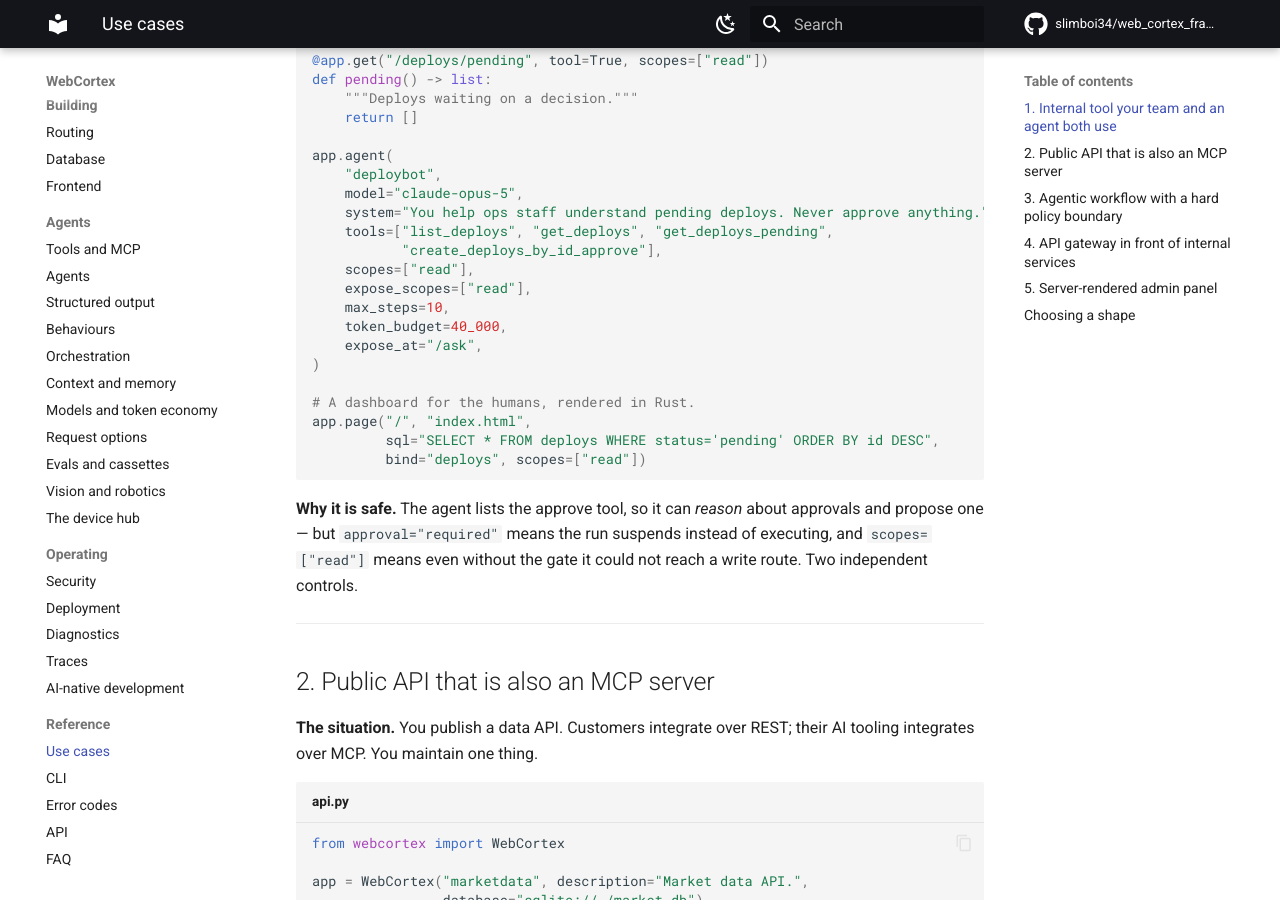
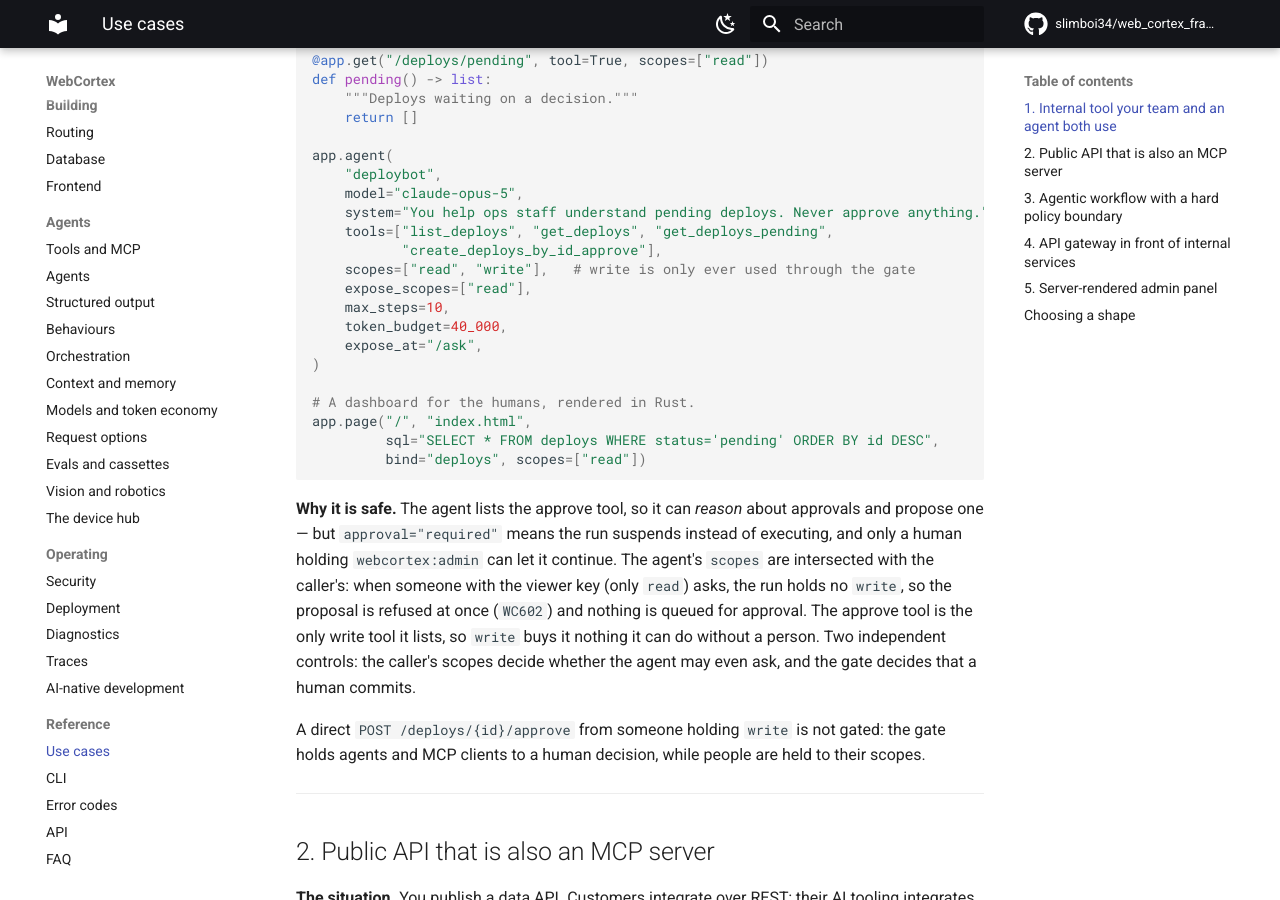
Before and after one commit to slimboi34/web_cortex_framework, an MkDocs documentation site: the page built from docs/use-cases.md, in a window 1280 px wide and 900 px high, scrolled down 917 px. Built offline with MkDocs 1.6.1 and Material for MkDocs 9.7.7, drawn with Linux system fonts in a browser that asks for light colours; comment, search, counter and statistics services are not loaded; some of the changed text lies outside the part shown.

Commit message:
Docs: make the use-case apps boot and mean what they say
- The admin panel's HTML detail page moves to /admin/users/{id}; at
  /users/{id} it collided with the resource's JSON route and the app
  failed at boot. The users template links to the new path.
- The deploy bot declares the write scope its gated approve tool needs,
  so it can propose an approval for a caller holding write; a viewer's
  run is refused with WC602 rather than queuing an approval that could
  never succeed. The direct-HTTP exception to the gate is stated.
- The gateway notes that redirects are relayed and that a configured
  audience makes aud mandatory.

Co-Authored-By: Claude Opus 5.5 <noreply@anthropic.com>

```diff
--- a/docs/use-cases.md
+++ b/docs/use-cases.md
@@ -48,7 +48,7 @@ app.agent(
     system="You help ops staff understand pending deploys. Never approve anything.",
     tools=["list_deploys", "get_deploys", "get_deploys_pending",
            "create_deploys_by_id_approve"],
-    scopes=["read"],
+    scopes=["read", "write"],   # write is only ever used through the gate
     expose_scopes=["read"],
     max_steps=10,
     token_budget=40_000,
@@ -63,8 +63,17 @@ app.page("/", "index.html",
 
 **Why it is safe.** The agent lists the approve tool, so it can *reason* about
 approvals and propose one — but `approval="required"` means the run suspends
-instead of executing, and `scopes=["read"]` means even without the gate it could
-not reach a write route. Two independent controls.
+instead of executing, and only a human holding `webcortex:admin` can let it
+continue. The agent's `scopes` are intersected with the caller's: when someone
+with the viewer key (only `read`) asks, the run holds no `write`, so the
+proposal is refused at once (`WC602`) and nothing is queued for approval. The
+approve tool is the only write tool it lists, so `write` buys it nothing it can
+do without a person. Two independent controls: the caller's scopes decide
+whether the agent may even ask, and the gate decides that a human commits.
+
+A direct `POST /deploys/{id}/approve` from someone holding `write` is not gated:
+the gate holds agents and MCP clients to a human decision, while people are
+held to their scopes.
 
 ---
 
@@ -208,6 +217,10 @@ app.proxy("GET", "/catalog/products",
 - Path parameters containing traversal are rejected with 400 before any request
   is issued
 - An undeclared upstream is a **boot error**
+- Redirects from an upstream are relayed to the caller, never followed, so the
+  internal tokens cannot be sent to a host a redirect names
+- Because `audience` is set, a JWT without a matching `aud` claim is a 401
+  (likewise `iss` when `issuer` is set)
 
 Every proxied route is also an MCP tool, so an agent can reach internal services
 through exactly the same authorization checks a partner does.
@@ -233,7 +246,8 @@ app.page("/", "users.html",
          sql="SELECT * FROM users ORDER BY id DESC LIMIT 100",
          bind="users", scopes=["admin"])
 
-app.page("/users/{id}", "user_detail.html",
+# Not /users/{id}: the resource already serves GET /users/{id} as JSON.
+app.page("/admin/users/{id}", "user_detail.html",
          sql="SELECT * FROM users WHERE id = ?",
          params=["id"], returns="one", bind="user", scopes=["admin"])
 
@@ -252,7 +266,7 @@ app.static_files("/assets", "static")
   <table>
     {% for u in users %}
       <tr>
-        <td><a href="/users/{{ u.id }}">{{ u.email }}</a></td>
+        <td><a href="/admin/users/{{ u.id }}">{{ u.email }}</a></td>
         <td>{{ u.role }}</td>
       </tr>
     {% endfor %}
```
